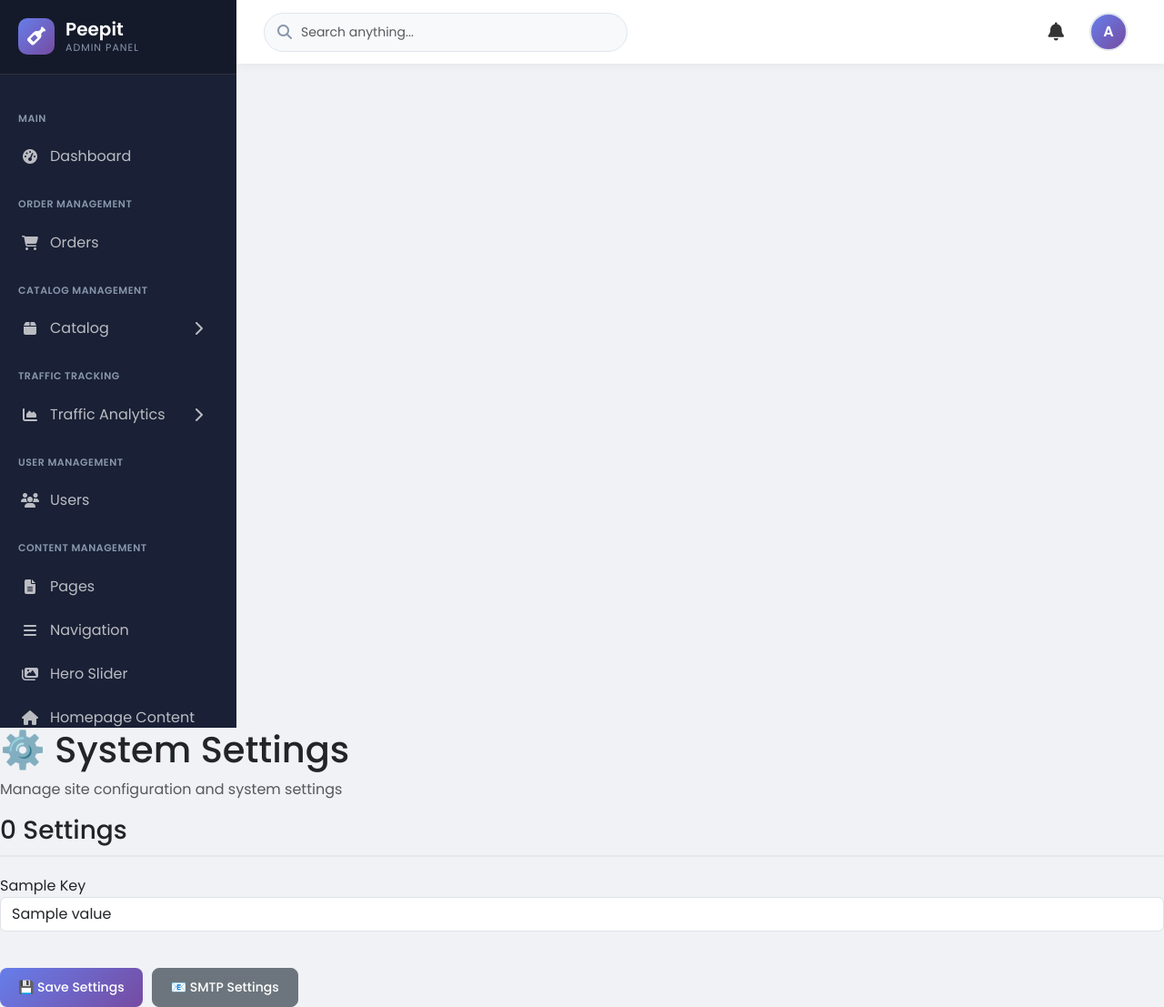
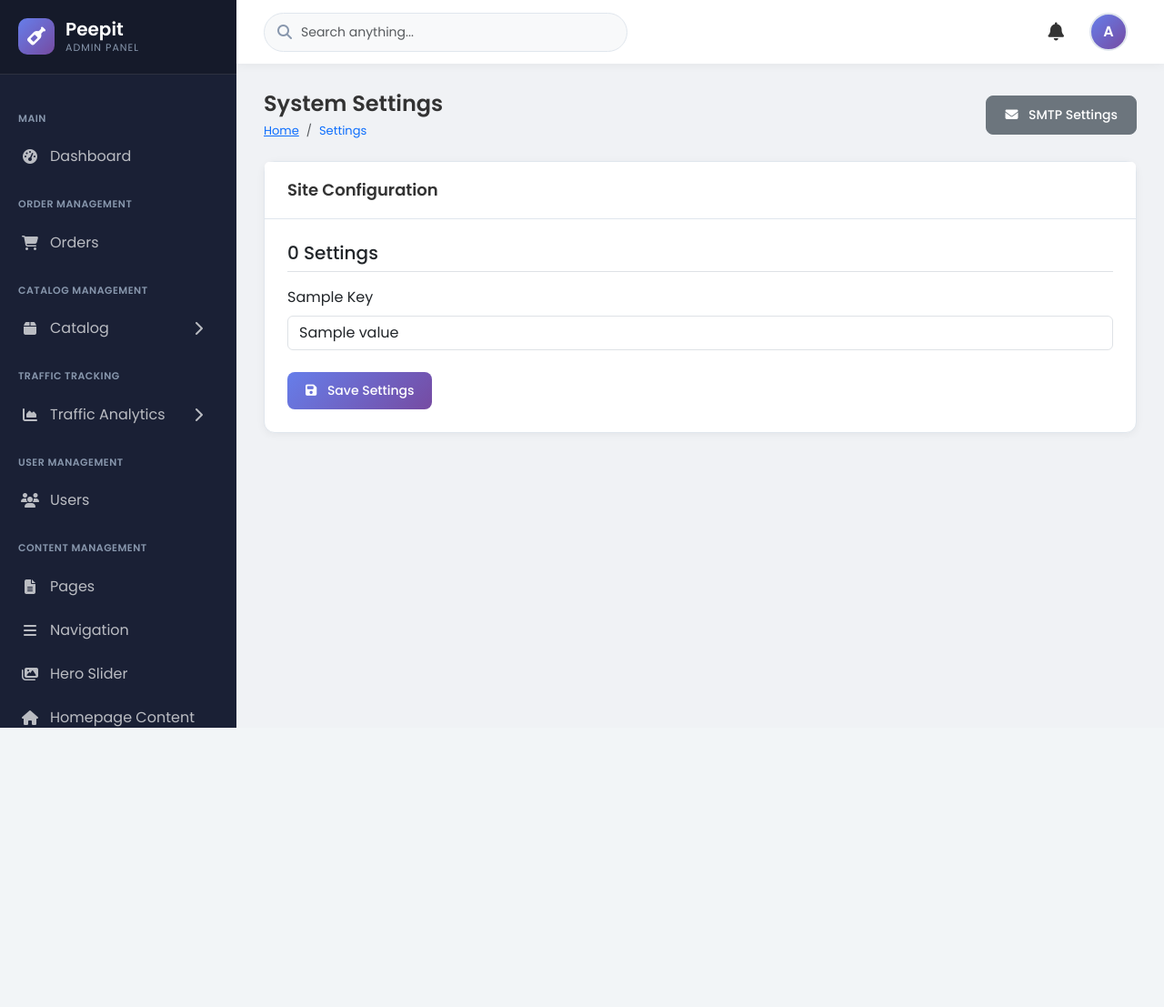
Before and after one commit to faruk-spec/peepit, a PHP site: template app/views/admin/settings/index.php in a window 1280 px wide. Shown: the whole page at 91% size. After the commit the page ends 800 px from the top, so only its background shows below. Run offline with PHP 8.4, Linux system fonts and the light colour scheme; the template is opened without the code that fills it: most values are stand-ins (such as "Sample title", 1, 10 or a date in 2020); data that the repository does not hold is empty.

Commit message:
Fix Settings page: convert to Bootstrap 5 layout with proper structure
Co-authored-by: faruk-spec <240571668+faruk-spec@users.noreply.github.com>

```diff
--- a/app/views/admin/settings/index.php
+++ b/app/views/admin/settings/index.php
@@ -1,50 +1,44 @@
-<!DOCTYPE html>
-<html lang="en">
-<head>
-    <meta charset="UTF-8">
-    <meta name="viewport" content="width=device-width, initial-scale=1.0">
-    <title>Settings - Admin Panel</title>
-    <link rel="stylesheet" href="<?= url('css/style.css') ?>">
-</head>
-<body>
-    <?php require_once __DIR__ . '/../../layouts/admin.php'; ?>
+<?php
+$page_title = 'Settings';
+$current_page = 'settings';
+ob_start();
+?>
 
-    <div class="admin-content">
-        <div class="container-narrow">
-            <div class="page-header">
-                <h1>⚙️ System Settings</h1>
-                <p class="text-muted">Manage site configuration and system settings</p>
+<div class="page-breadcrumb mb-4">
+    <div class="d-flex justify-content-between align-items-center">
+        <div>
+            <h4>System Settings</h4>
+            <nav aria-label="breadcrumb">
+                <ol class="breadcrumb mb-0">
+                    <li class="breadcrumb-item"><a href="<?= url('admin') ?>">Home</a></li>
+                    <li class="breadcrumb-item active" aria-current="page">Settings</li>
+                </ol>
+            </nav>
+        </div>
+        <a href="<?= url('admin/settings/smtp') ?>" class="btn btn-secondary">
+            <i class="fas fa-envelope me-2"></i> SMTP Settings
+        </a>
+    </div>
 </div>
 
-            <?php if (has_flash()): ?>
-                <div class="alert alert-<?= flash_type() ?>">
-                    <?= get_flash() ?>
+<div class="card">
+    <div class="card-header">
+        <h5 class="card-title mb-0">Site Configuration</h5>
     </div>
-            <?php endif; ?>
-
-            <div class="glass-card">
-                <style>
-                    @media (max-width: 768px) {
-                        .form-group { margin-bottom: 20px; }
-                        .form-group input, .form-group textarea { font-size: 1rem; padding: 12px; }
-                        .form-actions { display: flex; flex-direction: column; gap: 10px; }
-                        .form-actions .btn { width: 100%; min-height: 50px; }
-                        .settings-group h3 { font-size: 1.25rem; }
-                    }
-                </style>
+    <div class="card-body">
+        <?php if (isset($grouped_settings) && !empty($grouped_settings)): ?>
             <form method="POST" action="<?= url('admin/settings/update') ?>">
                 <input type="hidden" name="csrf_token" value="<?= $csrf_token ?>">
 
-                    <?php if (isset($grouped_settings) && !empty($grouped_settings)): ?>
                 <?php foreach ($grouped_settings as $group => $settings): ?>
-                            <div class="settings-group" style="margin-bottom: 40px;">
-                                <h3 style="margin-bottom: 20px; padding-bottom: 10px; border-bottom: 2px solid #e5e7eb;">
+                    <div class="mb-4">
+                        <h5 class="border-bottom pb-2 mb-3">
                             <?= ucfirst($group) ?> Settings
-                                </h3>
+                        </h5>
 
                         <?php foreach ($settings as $setting): ?>
-                                    <div class="form-group">
-                                        <label for="<?= htmlspecialchars($setting['key']) ?>">
+                            <div class="mb-3">
+                                <label for="<?= htmlspecialchars($setting['key']) ?>" class="form-label">
                                     <?= htmlspecialchars(ucwords(str_replace('_', ' ', $setting['key']))) ?>
                                 </label>
                                 <?php if (strlen($setting['value']) > 100): ?>
@@ -68,23 +62,22 @@
                     </div>
                 <?php endforeach; ?>
 
-                        <div class="form-actions" style="display: flex; gap: 10px;">
+                <div class="d-flex gap-2">
                     <button type="submit" class="btn btn-primary">
-                                💾 Save Settings
+                        <i class="fas fa-save me-2"></i> Save Settings
                     </button>
-                            <a href="<?= url('admin/settings/smtp') ?>" class="btn btn-secondary">
-                                📧 SMTP Settings
-                            </a>
                 </div>
+            </form>
         <?php else: ?>
-                        <div class="text-center" style="padding: 40px;">
+            <div class="text-center py-5">
                 <p class="text-muted">No settings found in the database.</p>
                 <p class="text-muted">Settings will be automatically created when you configure them through the application.</p>
             </div>
         <?php endif; ?>
-                </form>
     </div>
 </div>
-    </div>
-</body>
-</html>
+
+<?php
+$content = ob_get_clean();
+include __DIR__ . '/../../layouts/admin.php';
+?>
```
Lines whose indentation alone changed are shown as unchanged.
